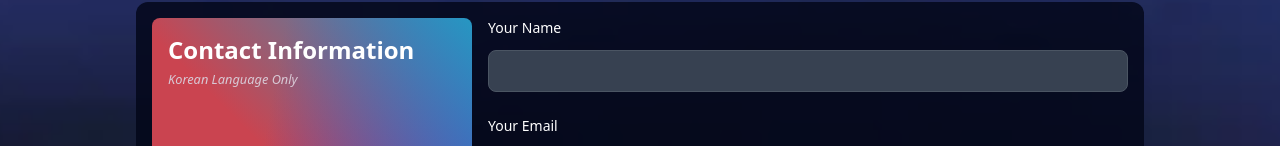
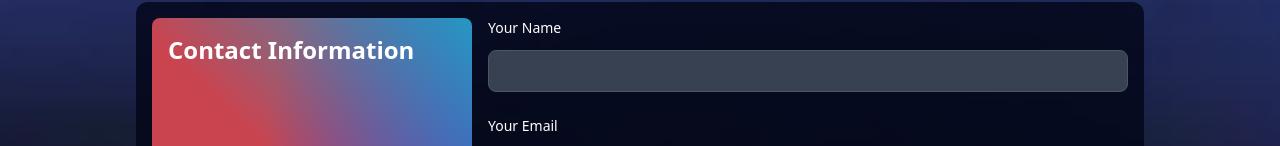
Before and after one commit to gg56-webdev/fr-homepage, an Astro site: page /bot in a window 1280 px wide. Shown: the part 2720-2866 px from the top of the page. Built offline with nearby package versions, Linux system fonts and the light colour scheme; Astro itself is replaced by a stand-in of ours; no server answers.

Commit message:
fix bot form

```diff
--- a/src/components/bot/Contact.astro
+++ b/src/components/bot/Contact.astro
@@ -13,7 +13,6 @@
     <div class='grid content-between gap-8 rounded-lg bg-brandGradient p-4'>
       <div>
         <h3 class='text-2xl font-bold'>Contact Information</h3>
-        <small class='text-cyberLilac'><em>Korean Language Only</em></small>
       </div>
       <address class='space-y-4'>
         <div class='flex gap-2'>
```
